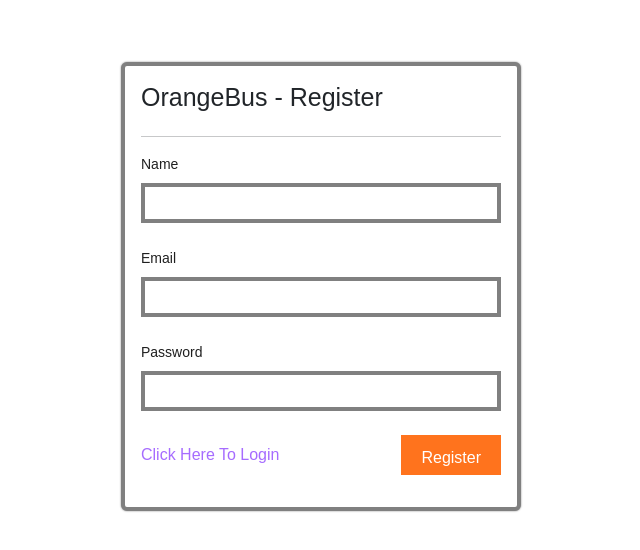
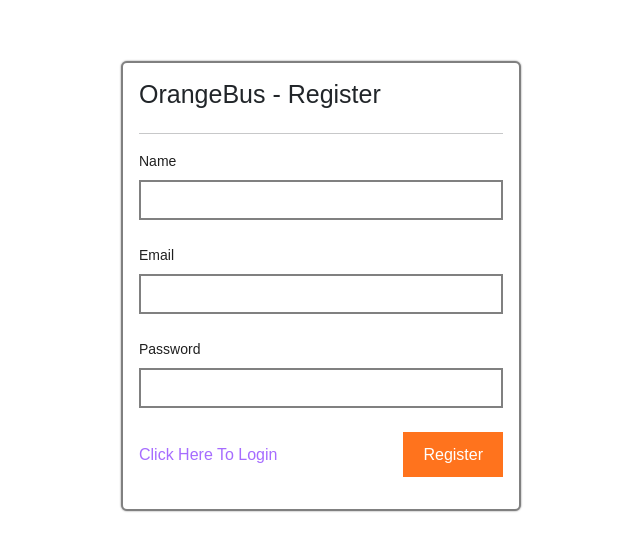
Before and after one commit to ThePritrax/Orange-Bus, a React (Create React App) app in the folder client/: page /register in a window 1280 px wide. Shown: the part 114-664 px from the top of the page, without its empty margins (319-959 px from the left). Built offline with nearby package versions, Linux system fonts and the light colour scheme.

Commit message:
box style change

```diff
--- a/client/src/resources/global.css
+++ b/client/src/resources/global.css
@@ -10,13 +10,13 @@
 /* inputs */
 input{
     height: 40px;
-    border: 4px solid gray;
+    border: 2px solid gray;
     width: 100%;
 }
 
 /* card */
 .card{
-    border: 4px solid gray;
+    border: 2px solid gray;
     box-shadow: 0 0 2px gray;
 }
 
@@ -44,7 +44,6 @@ input{
     border: none;
     padding: 10px 20px;
     cursor: pointer;
-    height: 40px;
 }
 
 .secondary-btn {
@@ -53,7 +52,6 @@ input{
     border: none;
     padding: 10px 20px;
     cursor: pointer;
-    height: 40px;
 }
 
 /* links */
```
